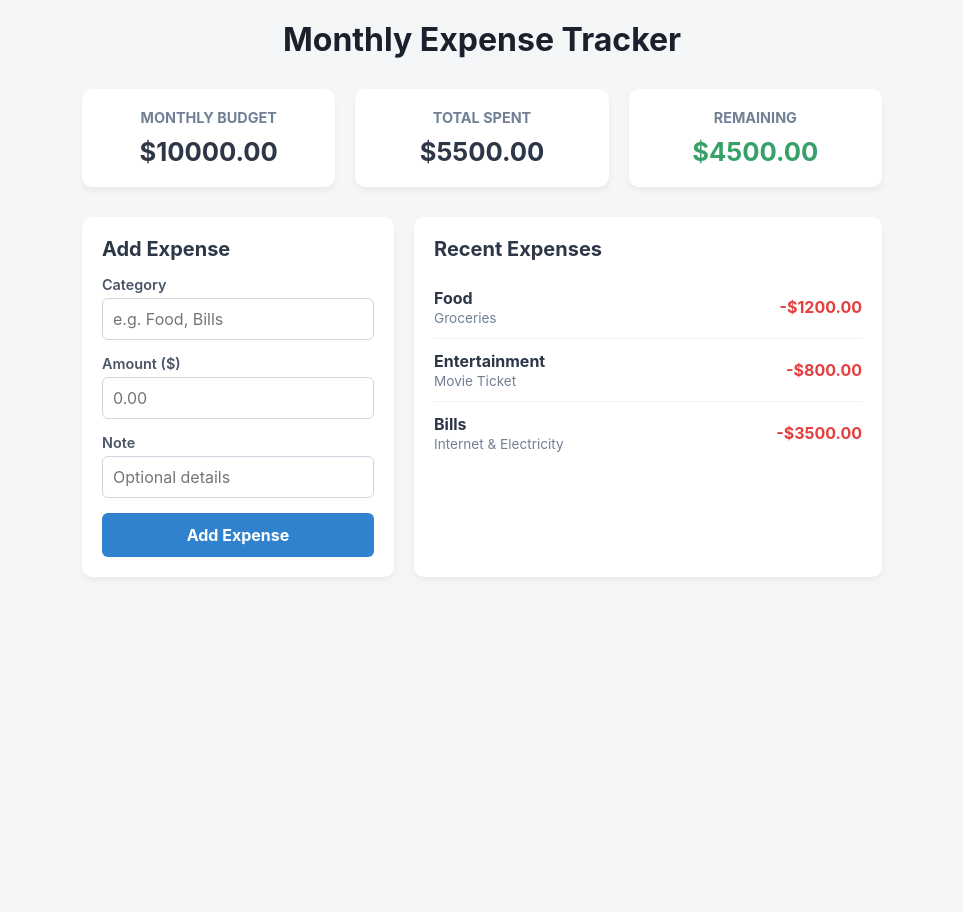
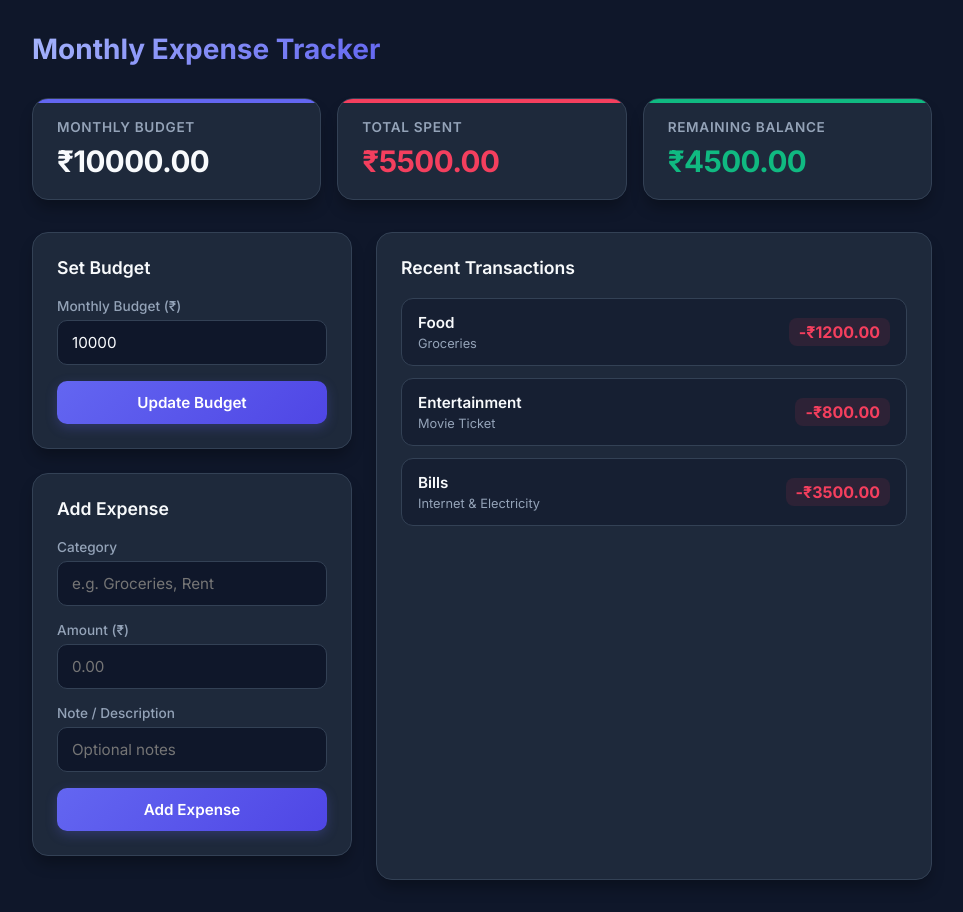
Before and after one commit to shivansh150479/Smart-Expense-Tracker.., a Flask app: page / in a window 1280 px wide. Shown: the whole page, without its empty margins (158-1121 px from the left). Before the commit the page ends 557 px from the top, so only its background shows below. Run offline with Flask 3, Linux system fonts and the light colour scheme.

Commit message:
Update index.html

```diff
--- a/templates/index.html
+++ b/templates/index.html
@@ -3,235 +3,328 @@
 <head>
     <meta charset="UTF-8">
     <meta name="viewport" content="width=device-width, initial-scale=1.0">
-    <title>Monthly Expense Tracker</title>
+    <title>Expense Tracker Dashboard</title>
+    <link rel="preconnect" href="https://fonts.googleapis.com">
+    <link rel="preconnect" href="https://fonts.gstatic.com" crossorigin>
+    <link href="https://fonts.googleapis.com/css2?family=Inter:wght@400;500;600;700&display=swap" rel="stylesheet">
     <style>
+        :root {
+            --bg-main: #0f172a;
+            --card-bg: #1e293b;
+            --border-color: #334155;
+            --text-primary: #f8fafc;
+            --text-secondary: #94a3b8;
+            --accent-primary: #6366f1;
+            --accent-hover: #4f46e5;
+            --success: #10b981;
+            --danger: #f43f5e;
+            --radius: 16px;
+        }
+
         * {
             box-sizing: border-box;
             margin: 0;
             padding: 0;
-            font-family: -apple-system, BlinkMacSystemFont, 'Segoe UI', Roboto, Helvetica, Arial, sans-serif;
+            font-family: 'Inter', -apple-system, BlinkMacSystemFont, sans-serif;
         }
 
         body {
-            background-color: #f4f6f8;
-            color: #333;
-            padding: 20px;
+            background-color: var(--bg-main);
+            color: var(--text-primary);
+            min-height: 100vh;
+            padding: 32px 16px;
         }
 
-        .container {
-            max-width: 800px;
+        .app-container {
+            max-width: 900px;
             margin: 0 auto;
         }
 
         header {
-            text-align: center;
-            margin-bottom: 30px;
+            margin-bottom: 32px;
+            display: flex;
+            justify-content: space-between;
+            align-items: center;
         }
 
         header h1 {
-            color: #1a202c;
-            font-size: 2rem;
+            font-size: 1.75rem;
+            font-weight: 700;
+            background: linear-gradient(135deg, #a5b4fc 0%, #6366f1 100%);
+            -webkit-background-clip: text;
+            -webkit-text-fill-color: transparent;
         }
 
-        /* Summary Cards */
-        .summary-grid {
+        /* Metrics Row */
+        .metrics-grid {
             display: grid;
-            grid-template-columns: repeat(auto-fit, minmax(200px, 1fr));
-            gap: 20px;
-            margin-bottom: 30px;
+            grid-template-columns: repeat(auto-fit, minmax(240px, 1fr));
+            gap: 16px;
+            margin-bottom: 32px;
         }
 
-        .card {
-            background: #ffffff;
-            padding: 20px;
-            border-radius: 10px;
-            box-shadow: 0 4px 6px rgba(0, 0, 0, 0.05);
-            text-align: center;
+        .metric-card {
+            background: var(--card-bg);
+            border: 1px solid var(--border-color);
+            padding: 20px 24px;
+            border-radius: var(--radius);
+            position: relative;
+            overflow: hidden;
+            box-shadow: 0 10px 15px -3px rgba(0, 0, 0, 0.3);
         }
 
-        .card h3 {
-            font-size: 0.9rem;
-            color: #718096;
-            text-transform: uppercase;
-            margin-bottom: 10px;
+        .metric-card::before {
+            content: '';
+            position: absolute;
+            top: 0;
+            left: 0;
+            width: 100%;
+            height: 4px;
+            background: var(--border-color);
         }
 
-        .card p {
-            font-size: 1.6rem;
-            font-weight: bold;
-            color: #2d3748;
+        .metric-card.budget::before { background: var(--accent-primary); }
+        .metric-card.spent::before { background: var(--danger); }
+        .metric-card.remaining::before { background: var(--success); }
+
+        .metric-title {
+            font-size: 0.85rem;
+            font-weight: 600;
+            text-transform: uppercase;
+            letter-spacing: 0.05em;
+            color: var(--text-secondary);
+            margin-bottom: 8px;
         }
 
-        .card.remaining p {
-            color: #38a169;
+        .metric-value {
+            font-size: 1.85rem;
+            font-weight: 700;
+            letter-spacing: -0.02em;
         }
 
-        /* Section Layout */
-        .content-grid {
+        .metric-card.spent .metric-value { color: var(--danger); }
+        .metric-card.remaining .metric-value { color: var(--success); }
+
+        /* Main Workspace Grid */
+        .workspace-grid {
             display: grid;
-            grid-template-columns: 1fr 1.5fr;
-            gap: 20px;
+            grid-template-columns: 320px 1fr;
+            gap: 24px;
         }
 
-        @media (max-width: 650px) {
-            .content-grid {
+        @media (max-width: 768px) {
+            .workspace-grid {
                 grid-template-columns: 1fr;
             }
         }
 
-        .panel {
-            background: #ffffff;
-            padding: 20px;
-            border-radius: 10px;
-            box-shadow: 0 4px 6px rgba(0, 0, 0, 0.05);
+        .card-panel {
+            background: var(--card-bg);
+            border: 1px solid var(--border-color);
+            padding: 24px;
+            border-radius: var(--radius);
+            box-shadow: 0 10px 15px -3px rgba(0, 0, 0, 0.3);
+            margin-bottom: 24px;
         }
 
-        .panel h2 {
-            font-size: 1.25rem;
-            margin-bottom: 15px;
-            color: #2d3748;
+        .card-panel h2 {
+            font-size: 1.1rem;
+            font-weight: 600;
+            margin-bottom: 20px;
+            color: var(--text-primary);
         }
 
-        /* Form Styling */
+        /* Form Controls */
         .form-group {
-            margin-bottom: 15px;
+            margin-bottom: 16px;
         }
 
         .form-group label {
             display: block;
-            margin-bottom: 5px;
-            font-size: 0.9rem;
-            font-weight: 600;
-            color: #4a5568;
+            font-size: 0.85rem;
+            font-weight: 500;
+            color: var(--text-secondary);
+            margin-bottom: 6px;
         }
 
         .form-group input {
             width: 100%;
-            padding: 10px;
-            border: 1px solid #cbd5e0;
-            border-radius: 6px;
-            font-size: 1rem;
+            background-color: var(--bg-main);
+            border: 1px solid var(--border-color);
+            color: var(--text-primary);
+            padding: 12px 14px;
+            border-radius: 10px;
+            font-size: 0.95rem;
+            transition: all 0.2s ease;
         }
 
         .form-group input:focus {
             outline: none;
-            border-color: #3182ce;
+            border-color: var(--accent-primary);
+            box-shadow: 0 0 0 3px rgba(99, 102, 241, 0.2);
         }
 
-        button {
+        .btn-primary {
             width: 100%;
-            background-color: #3182ce;
-            color: white;
+            background: linear-gradient(135deg, #6366f1 0%, #4f46e5 100%);
+            color: #ffffff;
             border: none;
-            padding: 12px;
-            border-radius: 6px;
-            font-size: 1rem;
-            font-weight: bold;
+            padding: 12px 16px;
+            border-radius: 10px;
+            font-size: 0.95rem;
+            font-weight: 600;
             cursor: pointer;
-            transition: background 0.2s;
+            transition: transform 0.15s ease, box-shadow 0.15s ease;
+            box-shadow: 0 4px 12px rgba(99, 102, 241, 0.25);
         }
 
-        button:hover {
-            background-color: #2b6cb0;
+        .btn-primary:hover {
+            transform: translateY(-1px);
+            box-shadow: 0 6px 16px rgba(99, 102, 241, 0.35);
         }
 
-        /* Expense List Styling */
+        .btn-primary:active {
+            transform: translateY(0);
+        }
+
+        /* Transaction List */
         .expense-list {
             list-style: none;
+            display: flex;
+            flex-direction: column;
+            gap: 12px;
         }
 
         .expense-item {
             display: flex;
             justify-content: space-between;
             align-items: center;
-            padding: 12px 0;
-            border-bottom: 1px solid #edf2f7;
+            padding: 14px 16px;
+            background-color: rgba(15, 23, 42, 0.5);
+            border: 1px solid var(--border-color);
+            border-radius: 12px;
+            transition: border-color 0.2s ease;
         }
 
-        .expense-item:last-child {
-            border-bottom: none;
+        .expense-item:hover {
+            border-color: #475569;
         }
 
-        .expense-info .category {
-            font-weight: bold;
-            color: #2d3748;
+        .expense-info {
+            display: flex;
+            flex-direction: column;
+            gap: 4px;
         }
 
-        .expense-info .note {
-            font-size: 0.85rem;
-            color: #718096;
-            margin-top: 2px;
+        .expense-category {
+            font-weight: 600;
+            font-size: 0.95rem;
+            color: var(--text-primary);
+        }
+
+        .expense-note {
+            font-size: 0.8rem;
+            color: var(--text-secondary);
         }
 
         .expense-amount {
-            font-weight: bold;
-            color: #e53e3e;
+            font-weight: 700;
+            font-size: 1rem;
+            color: var(--danger);
+            background: rgba(244, 63, 94, 0.1);
+            padding: 4px 10px;
+            border-radius: 8px;
+        }
+
+        .empty-state {
+            text-align: center;
+            color: var(--text-secondary);
+            padding: 40px 0;
+            font-size: 0.9rem;
         }
     </style>
 </head>
 <body>
 
-    <div class="container">
+    <div class="app-container">
         <header>
             <h1>Monthly Expense Tracker</h1>
         </header>
 
-        <!-- Summary Cards -->
-        <div class="summary-grid">
-            <div class="card">
-                <h3>Monthly Budget</h3>
-                <p>${{ "%.2f"|format(budget) }}</p>
+        <!-- Summary Metrics -->
+        <div class="metrics-grid">
+            <div class="metric-card budget">
+                <div class="metric-title">Monthly Budget</div>
+                <div class="metric-value">₹{{ "%.2f"|format(budget) }}</div>
             </div>
-            <div class="card">
-                <h3>Total Spent</h3>
-                <p>${{ "%.2f"|format(total_spent) }}</p>
+            <div class="metric-card spent">
+                <div class="metric-title">Total Spent</div>
+                <div class="metric-value">₹{{ "%.2f"|format(total_spent) }}</div>
             </div>
-            <div class="card remaining">
-                <h3>Remaining</h3>
-                <p>${{ "%.2f"|format(remaining_budget) }}</p>
+            <div class="metric-card remaining">
+                <div class="metric-title">Remaining Balance</div>
+                <div class="metric-value">₹{{ "%.2f"|format(remaining_budget) }}</div>
             </div>
         </div>
 
-        <div class="content-grid">
-            <!-- Form Section -->
-            <div class="panel">
+        <!-- Controls & Transactions Grid -->
+        <div class="workspace-grid">
+            <!-- Sidebar Forms -->
+            <div class="sidebar">
+                <!-- Update Budget Panel -->
+                <div class="card-panel">
+                    <h2>Set Budget</h2>
+                    <form method="POST">
+                        <div class="form-group">
+                            <label for="budget">Monthly Budget (₹)</label>
+                            <input type="number" id="budget" name="budget" step="0.01" value="{{ budget }}" required>
+                        </div>
+                        <button type="submit" name="set_budget" class="btn-primary">Update Budget</button>
+                    </form>
+                </div>
+
+                <!-- Add Expense Panel -->
+                <div class="card-panel">
                     <h2>Add Expense</h2>
                     <form method="POST">
                         <div class="form-group">
                             <label for="category">Category</label>
-                        <input type="text" id="category" name="category" placeholder="e.g. Food, Bills" required>
+                            <input type="text" id="category" name="category" placeholder="e.g. Groceries, Rent" required>
                         </div>
 
                         <div class="form-group">
-                        <label for="amount">Amount ($)</label>
+                            <label for="amount">Amount (₹)</label>
                             <input type="number" id="amount" name="amount" step="0.01" placeholder="0.00" required>
                         </div>
 
                         <div class="form-group">
-                        <label for="note">Note</label>
-                        <input type="text" id="note" name="note" placeholder="Optional details">
+                            <label for="note">Note / Description</label>
+                            <input type="text" id="note" name="note" placeholder="Optional notes">
                         </div>
 
-                    <button type="submit">Add Expense</button>
+                        <button type="submit" name="add_expense" class="btn-primary">Add Expense</button>
                     </form>
                 </div>
+            </div>
 
-            <!-- List Section -->
-            <div class="panel">
-                <h2>Recent Expenses</h2>
+            <!-- Main Expense Feed -->
+            <div class="card-panel" style="margin-bottom: 0;">
+                <h2>Recent Transactions</h2>
                 <ul class="expense-list">
                     {% for expense in expenses %}
                         <li class="expense-item">
                             <div class="expense-info">
-                                <div class="category">{{ expense.category }}</div>
+                                <span class="expense-category">{{ expense.category }}</span>
                                 {% if expense.note %}
-                                    <div class="note">{{ expense.note }}</div>
+                                    <span class="expense-note">{{ expense.note }}</span>
                                 {% endif %}
                             </div>
-                            <div class="expense-amount">-${{ "%.2f"|format(expense.amount) }}</div>
+                            <span class="expense-amount">-₹{{ "%.2f"|format(expense.amount) }}</span>
                         </li>
                     {% else %}
-                        <p style="color: #a0aec0; text-align: center; margin-top: 20px;">No expenses added yet.</p>
+                        <div class="empty-state">
+                            No expenses recorded yet.
+                        </div>
                     {% endfor %}
                 </ul>
             </div>
```
Lines whose indentation alone changed are shown as unchanged.
